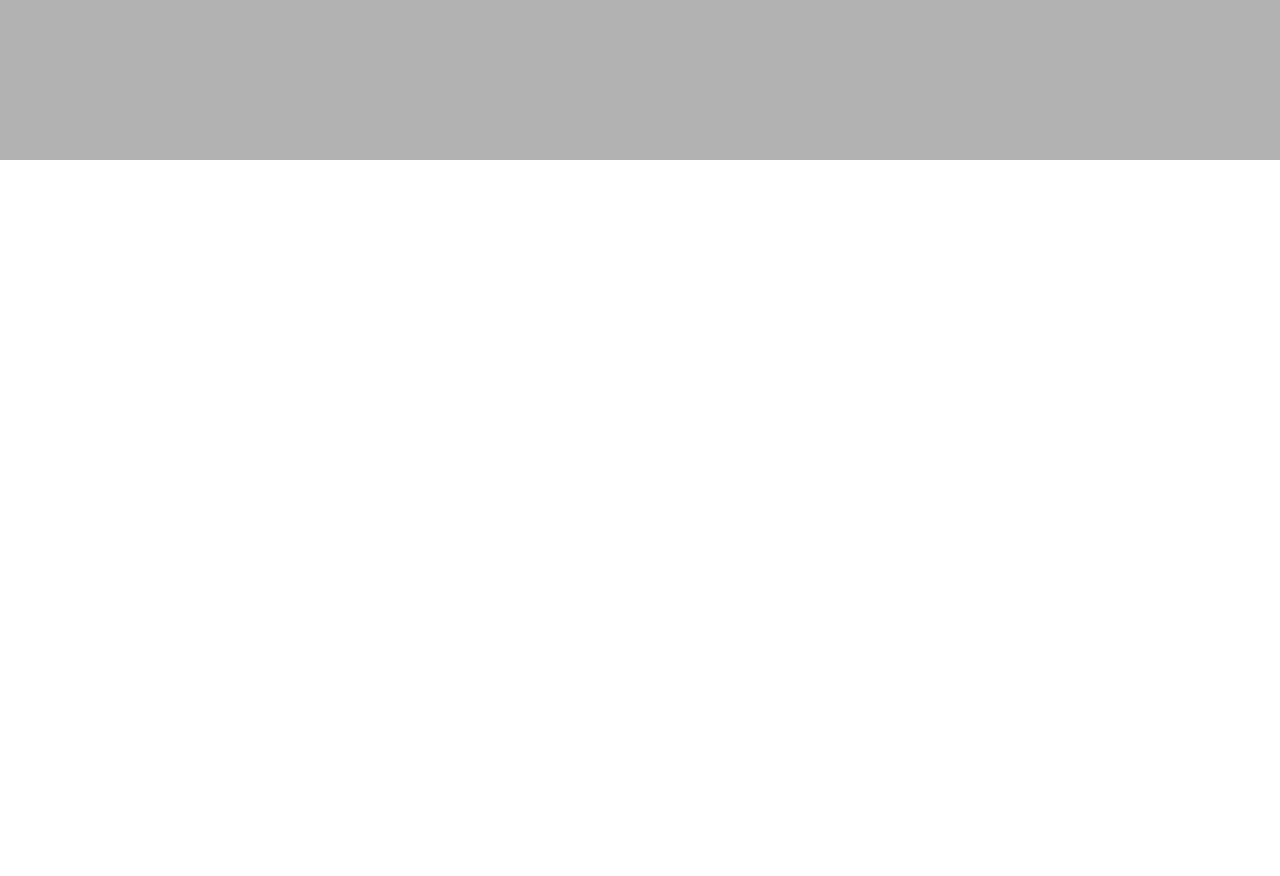
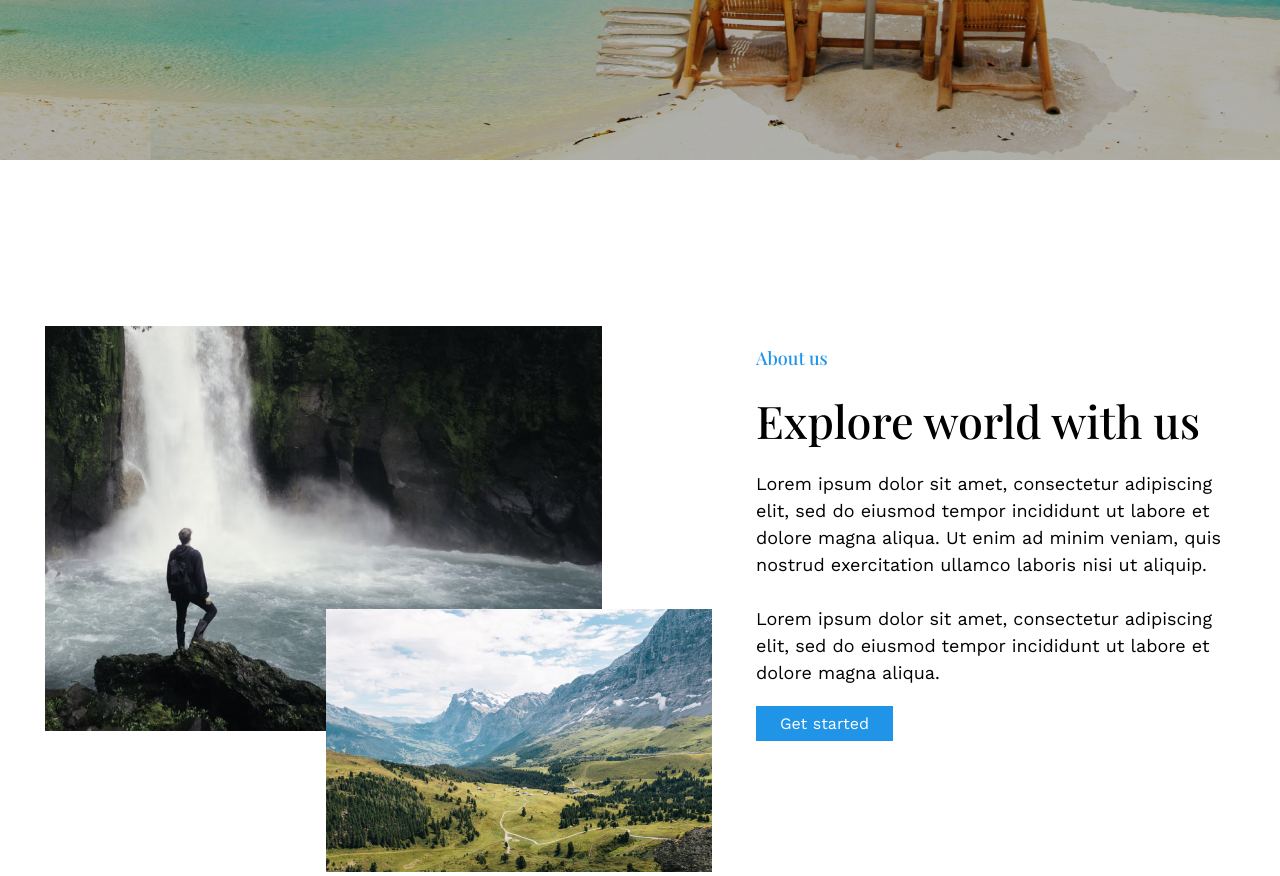
Before and after one commit to lbegeluri/Travello, a plain HTML site: page index.html in a window 1280 px wide. Shown: the part 500-1376 px from the top of the page. Before the commit the page ends 800 px from the top, so only its background shows below. Drawn offline with nearby package versions, Linux system fonts and the light colour scheme; files that its build step writes are made by us from their sources; a web font is replaced by a local one.

Commit message:
Second Section

```diff
--- a/index.html
+++ b/index.html
@@ -5,7 +5,7 @@
     <meta http-equiv="X-UA-Compatible" content="IE=edge">
     <meta name="viewport" content="width=device-width, initial-scale=1.0">
     <title>Travel with Travello</title>
-    <link rel="stylesheet" href="style.css">
+    <link rel="stylesheet" href="./source/css/style.css">
 
     <link rel="preconnect" href="https://fonts.googleapis.com">
     <link rel="preconnect" href="https://fonts.gstatic.com" crossorigin>
@@ -13,11 +13,14 @@
 </head>
 <body>
 
+    <!-- Navigation -->
+
     <header class="main-header">
 
+        <div class="container">
             <div class="logo">
                 <a href="/">
-                <img src="./images/logo.png" alt="logo">
+                    <img src="./source/images/logo.png" alt="logo">
                 </a>
 
             </div>
@@ -49,30 +52,81 @@
             </div>
 
         </div>
-
+        </div>
 
     </header>
+
+    <!-- Hero Image -->
 
     <section class="hero">
 
         <figure>
-            <img src="./images/beach.jpg" alt="beach">
+            <img src="./source/images/beach.jpg" alt="beach">
         </figure>
 
-        <div class="overlay"></div>
-
+        <div class="container">
             <div class="hero-text">
                 <h1 class="hero-h1">Explore new places <br> with travello</h1>
 
-            <p class="hero-p">Lorem ipsum dolor sit amet, consectetur adipiscing elit, sed do eiusmod tempor incididunt ut labore et dolore magna aliqua. Ut enim ad minim veniam, quis nostrud exercitation ullamco laboris nisi ut aliquip.</p>
+                <p class="hero-p">Lorem ipsum dolor sit amet, consectetur adipiscing elit, sed do eiusmod tempor incididunt ut labore et dolore magna aliqua. Ut enim ad minim veniam, quis nostrud exercitation ullamco laboris nisi ut aliquip.
+                    <br>
+
+                </p>
 
                 <div class="theme-button">
-                <a href="tel:112">Get started</a>
+                    <a href="#">Get started</a>
                 </div>
 
             </div>
+        </div>
+
+    </section>
 
 
+    <!-- Second Block (Explore world with us) -->
+
+<section class="second-block">
+
+    <div class="container">
+
+    <section class="waterfall-landscape">
+
+            <figure>
+
+                <div class="waterfall-border">
+                <div class="waterfall">
+                    <img src="./source/images/waterfall.jpg" alt="Waterfall">
+                </div>
+                </div>
+
+                <div class="landscape">
+                    <img src="./source/images/landscape.jpg" alt="Landscape">
+                </div>
+
+            </figure>
+
+
+    </section>
+
+    <section class="second-block-text">
+
+            <p class="second-block-p-blue">About us</p>
+
+            <h2 class="second-block-h2">Explore world with us</h2>
+
+            <p class="second-block-p">
+                Lorem ipsum dolor sit amet, consectetur adipiscing elit, sed do eiusmod tempor incididunt ut labore et dolore magna aliqua. Ut enim ad minim veniam, quis nostrud exercitation ullamco laboris nisi ut aliquip.
+                <br><br>
+                Lorem ipsum dolor sit amet, consectetur adipiscing elit, sed do eiusmod tempor incididunt ut labore et dolore magna aliqua.
+            </p>
+
+            <div class="theme-button">
+                <a href="#">Get started</a>
+            </div>
+
+    </section>
+
+    </div>
 
 </section>
 
--- a/source/css/style.css
+++ b/source/css/style.css
@@ -11,6 +11,13 @@
     margin: 0;
     padding: 0;
     position: relative;
+}
+
+.container
+{
+    max-width: 1190px;
+    width: 100%;
+    margin: 0 auto;
 }
 
 .theme-button a
@@ -27,6 +34,7 @@
 
 }
 
+                                                /* Navigation */
 
 header.main-header
 {
@@ -37,6 +45,13 @@ header.main-header
     padding: 20px 120px;
     width: 100%;
     border-bottom: 1px solid rgba(255, 255, 255, 0.2);
+}
+
+header.main-header .container
+{
+    display: flex;
+    align-items: center;
+    justify-content: space-between;
 }
 
 header.main-header .main-header-right
@@ -98,7 +113,7 @@ header.main-header .main-header-right nav ul li a
 
 
 
-/* Hero */
+                                                /* Hero */
 
 header.main-header
 {
@@ -150,7 +165,6 @@ section.hero figure img
 section.hero .hero-text
 {
 
-    margin-left: 120px;
     max-width: 592px;
     z-index:  2;
 }
@@ -178,3 +192,91 @@ header.main-header .logo a:hover
 {
     opacity: 70%;
 }
+
+                                          /* Second Block */
+
+section.second-block
+{
+    margin-top: 166px;
+
+}
+
+section.second-block .container
+{
+    display: flex;
+    justify-content: space-between;
+}
+
+
+
+/* Second Block Text sec */
+
+section.second-block-text
+{
+    width: 486px;
+    min-height: 385px;
+    display: flex;
+    flex-direction: column;
+    margin-top: 20px;
+    gap: 20px;
+}
+
+section.second-block-text .second-block-p-blue
+{
+    color: #2094E6;
+    font-family: var(--playfair);
+    font-weight: 500;
+    font-size: 18px;
+    line-height: 24px;
+}
+
+section.second-block-text .second-block-h2
+{
+    font-weight: 500;
+    line-height: 60px;
+    font-family: var(--playfair);
+    font-size: 45px ;
+}
+
+section.second-block-text .second-block-p
+{
+    font-family: var(--sans);
+    font-size: 18px;
+    line-height: 27px;
+}
+
+/* Second Block photos sec */
+
+section.second-block .container section.waterfall-landscape figure
+{
+
+    width: 667px ;
+    height: 546px ;
+    margin-right: 44px;
+
+}
+
+
+
+/* section.second-block .container section.waterfall-landscape figure .waterfall-border
+{
+    border: 1px solid red;
+} */
+
+
+section.second-block .container section.waterfall-landscape figure .waterfall
+{
+
+    width: 577px;
+    height: 405px;
+}
+
+section.waterfall-landscape figure .landscape
+{
+    height:263px ;
+    width:386px ;
+    position: absolute;
+    bottom: 0;
+    right: 0;
+
+}
```
Also changed, not shown: source/images/landscape.jpg (added), source/images/waterfall.jpg (added). Lines whose indentation alone changed are shown as unchanged.
